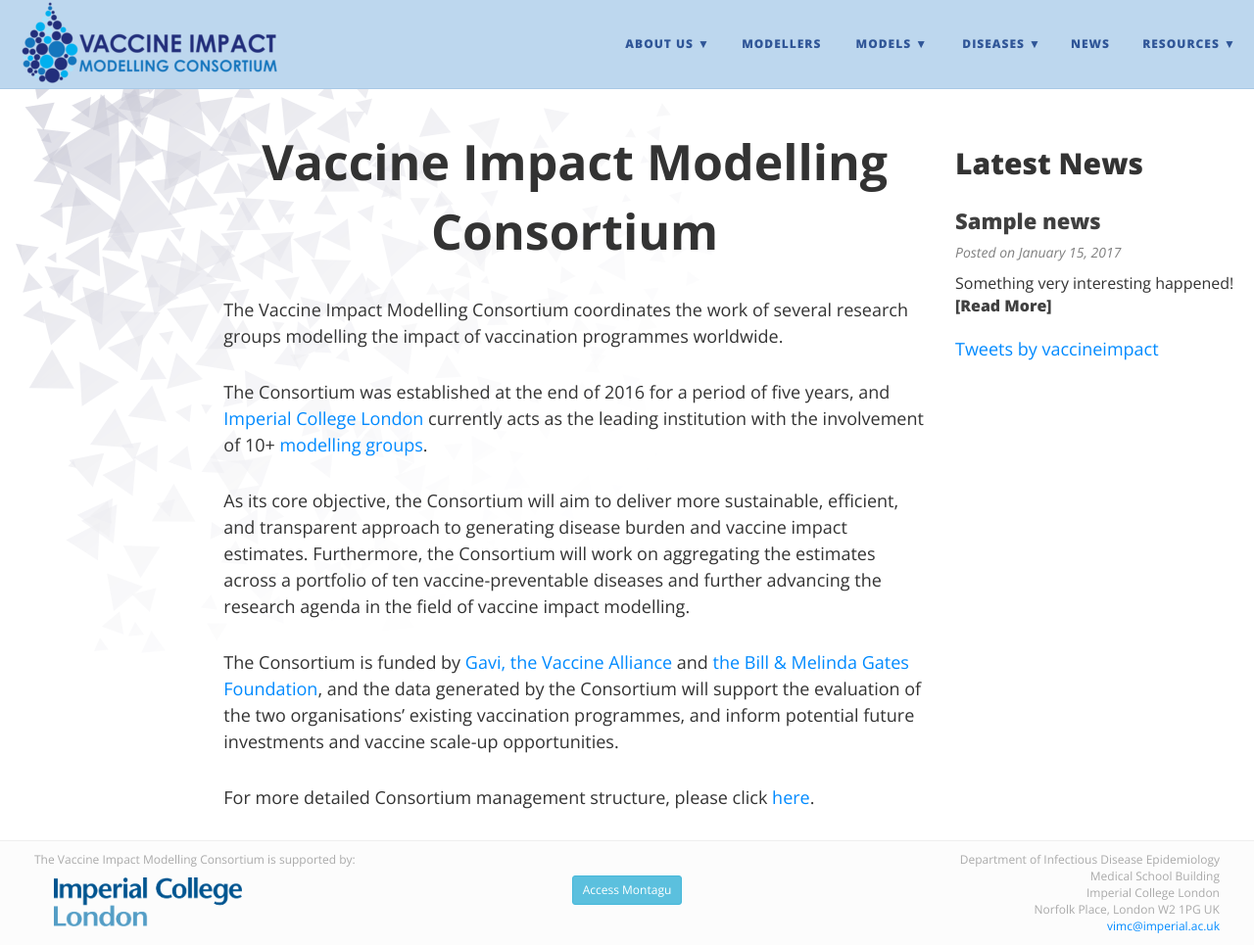
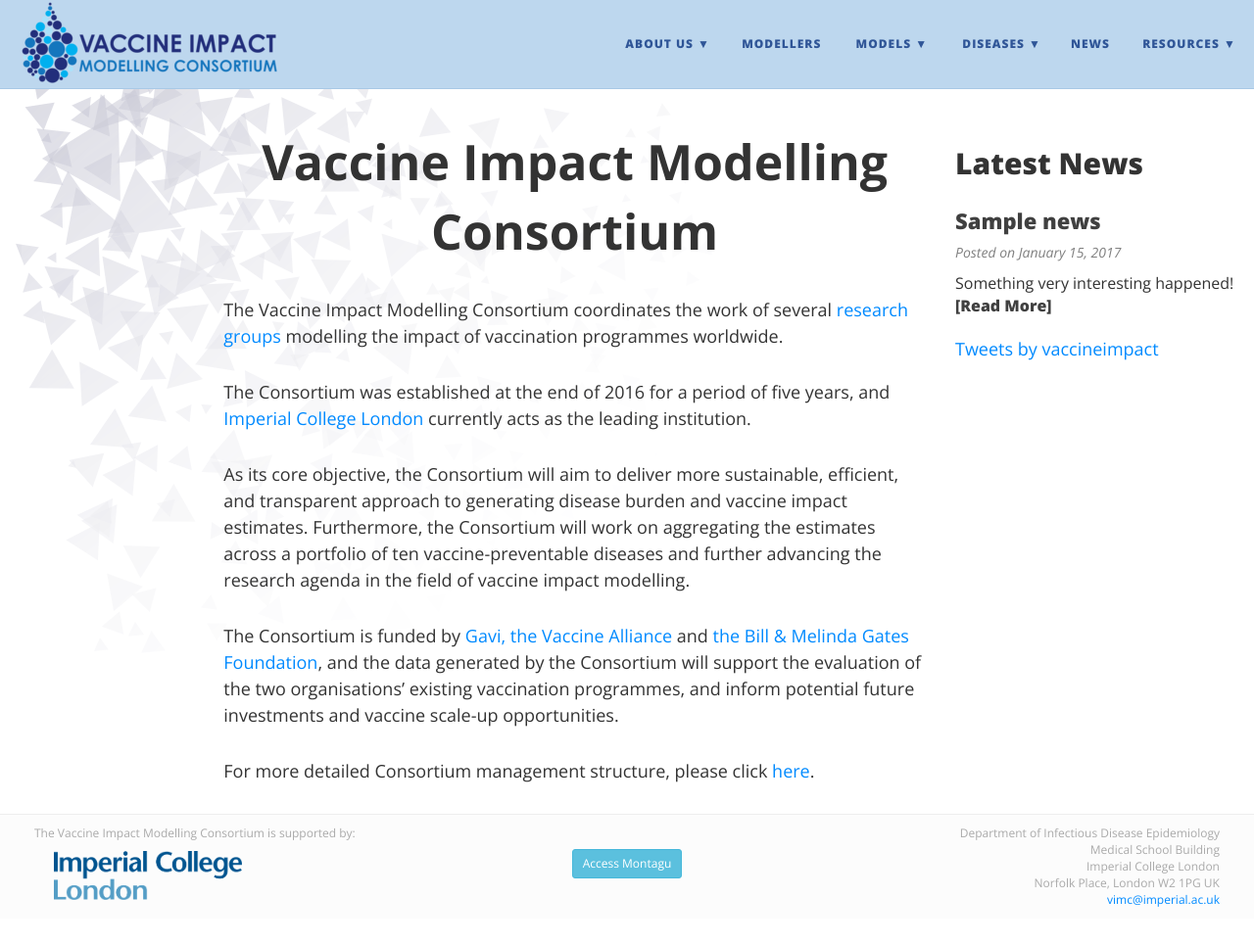
Before and after one commit to vimchub/vaccineimpact, a Jekyll site: the page built from index.md, in a window 1280 px wide and 965 px high. Shown: the whole window at 98% size. Built offline with Jekyll 4.4.1, drawn with Linux system fonts in a browser that asks for light colours; nearby versions of some CDN libraries; comment, search, counter and statistics services are not loaded.

Commit message:
Update index.md

```diff
--- a/index.md
+++ b/index.md
@@ -4,9 +4,9 @@
 
 <div style="font-size:50px; text-align:center; font-weight:bold">Vaccine Impact Modelling Consortium</div>
 
-The Vaccine Impact Modelling Consortium coordinates the work of several research groups modelling the impact of vaccination programmes worldwide.
+The Vaccine Impact Modelling Consortium coordinates the work of several [research groups](/modellers) modelling the impact of vaccination programmes worldwide.
 
-The Consortium was established at the end of 2016 for a period of five years, and [Imperial College London](http://www.imperial.ac.uk/) currently acts as the leading institution with the involvement of 10+ [modelling groups](/modellers).
+The Consortium was established at the end of 2016 for a period of five years, and [Imperial College London](http://www.imperial.ac.uk/) currently acts as the leading institution.
 
 As its core objective, the Consortium will aim to deliver more sustainable, efficient, and transparent approach to generating disease burden and vaccine impact estimates. Furthermore, the Consortium will work on aggregating the estimates across a portfolio of ten vaccine-preventable diseases and further advancing the research agenda in the field of vaccine impact modelling.
 
```
